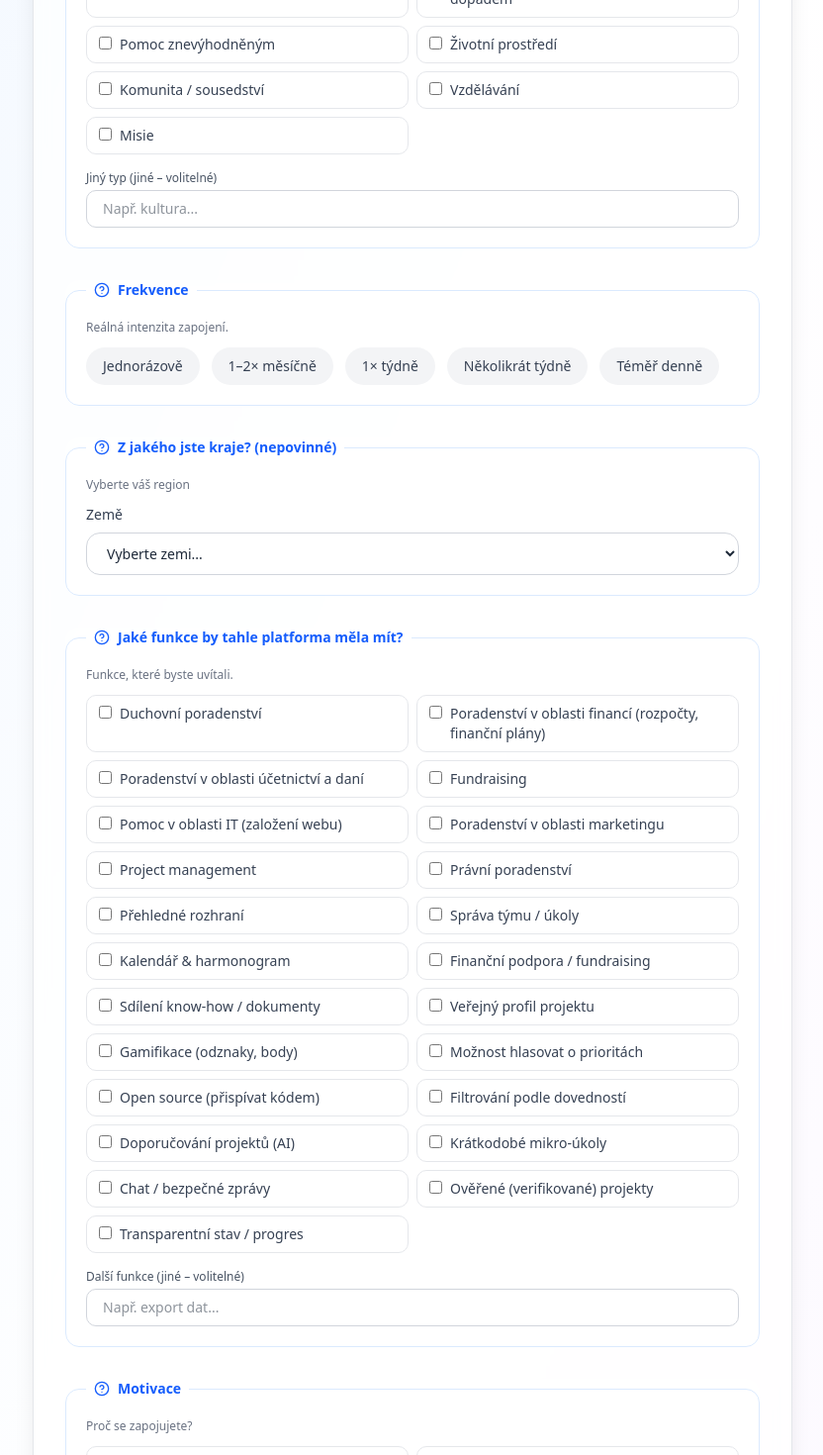
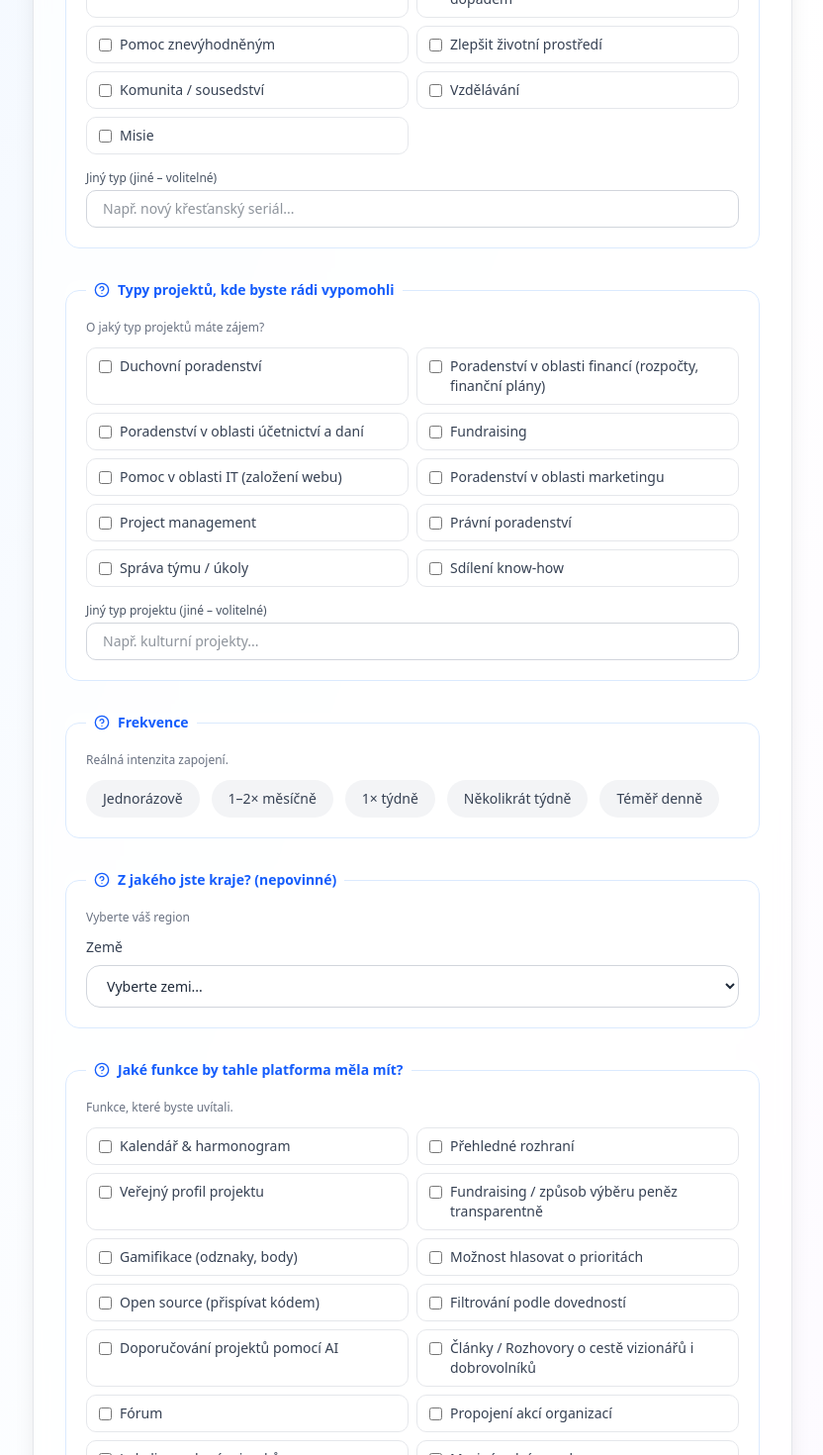
Before and after one commit to kindly-crowdsourcing/kindly, a Next.js app: page /dotaznik in a window 1280 px wide. Shown: the part 720-2190 px from the top of the page at 99% size, without its empty margins (223-1055 px from the left). Built offline with nearby package versions, Linux system fonts and the light colour scheme.

Commit message:
updated dotaznik

```diff
--- a/app/api/dotaznik/route.ts
+++ b/app/api/dotaznik/route.ts
@@ -16,6 +16,7 @@ interface SurveyData {
   feedback?: string;
   email?: string;
   souhlas?: boolean;
+  typyProjektu?: string[];
 }
 
 export async function POST(req: NextRequest) {
@@ -35,6 +36,7 @@ export async function POST(req: NextRequest) {
       feedback = "",
       email = "",
       souhlas = false,
+      typyProjektu = [],
     } = body || {};
 
     if (souhlas !== true) {
@@ -69,6 +71,7 @@ export async function POST(req: NextRequest) {
         .slice(0, 5000),
       email: typeof email === "string" ? email.trim().toLowerCase() : "",
       souhlas: true,
+      typyProjektu: normArr(typyProjektu),
       userAgent: req.headers.get("user-agent") || null,
       ip: req.headers.get("x-forwarded-for")?.split(",")[0]?.trim() || null,
       createdAt: new Date(),
--- a/app/dotaznik/page.tsx
+++ b/app/dotaznik/page.tsx
@@ -11,6 +11,7 @@ import {
   Sparkles,
   Globe,
 } from "lucide-react";
+import NewsletterForm from "@/components/NewsletterForm";
 
 // --- DEBUG: zjisti zda se komponenta remountuje (pak se ztratí state) ---
 const useMountDebug = () => {
@@ -38,6 +39,8 @@ interface FormState {
   motivaceOther: string;
   feedback: string;
   email: string;
+  typyProjektu: string[];
+  typyProjektuOther: string;
 }
 
 type FormAction =
@@ -61,6 +64,8 @@ const initialState: FormState = {
   motivaceOther: "",
   feedback: "",
   email: "",
+  typyProjektu: [],
+  typyProjektuOther: "",
 };
 
 // Moved out of component so object identity stays stable across renders
@@ -113,7 +118,7 @@ const OPTIONS = {
       "Lubuskie",
     ],
   },
-  projektFunkce: [
+  typyProjektu: [
     "Duchovní poradenství",
     "Poradenství v oblasti financí (rozpočty, finanční plány)",
     "Poradenství v oblasti účetnictví a daní",
@@ -122,21 +127,27 @@ const OPTIONS = {
     "Poradenství v oblasti marketingu",
     "Project management",
     "Právní poradenství",
+    "Správa týmu / úkoly",
+    "Sdílení know‑how",
+  ],
+  projektFunkce: [
+    "Kalendář & harmonogram",
     "Přehledné rozhraní",
-    "Správa týmu / úkoly",
-    "Kalendář & harmonogram",
-    "Finanční podpora / fundraising",
-    "Sdílení know‑how / dokumenty",
     "Veřejný profil projektu",
+    "Fundraising / způsob výběru peněz transparentně",
     "Gamifikace (odznaky, body)",
     "Možnost hlasovat o prioritách",
     "Open source (přispívat kódem)",
     "Filtrování podle dovedností",
-    "Doporučování projektů (AI)",
-    "Krátkodobé mikro‑úkoly",
+    "Doporučování projektů pomocí AI",
+    "Články / Rozhovory o cestě vizionářů i dobrovolníků",
+    "Fórum",
+    "Propojení akcí organizací",
+    "Lokalizace do více jazyků",
+    "Mezinárodní rozsah",
     "Chat / bezpečné zprávy",
-    "Ověřené (verifikované) projekty",
-    "Transparentní stav / progres",
+    "Ověřené (verifikované) projekty přes nás",
+    "Transparentní projekty",
   ],
   projektyZajem: [
     "Pomoc dětem",
@@ -144,7 +155,7 @@ const OPTIONS = {
     "Evangelizace",
     "Podnikání s pozitivním společenským dopadem",
     "Pomoc znevýhodněným",
-    "Životní prostředí",
+    "Zlepšit životní prostředí",
     "Komunita / sousedství",
     "Vzdělávání",
     "Misie",
@@ -291,7 +302,7 @@ const CheckGrid = ({
             value={v}
             checked={active}
             onChange={() => toggleArr(stateKey, v)}
-            className="mt-0.5 accent-blue-600"
+            className="mt-1 accent-blue-600"
           />
           <span className="text-gray-700 dark:text-gray-200">{v}</span>
         </label>
@@ -366,6 +377,9 @@ export default function DotaznikPage() {
       ),
       motivace: state.motivace.concat(
         state.motivaceOther ? [state.motivaceOther] : []
+      ),
+      typyProjektu: state.typyProjektu.concat(
+        state.typyProjektuOther ? [state.typyProjektuOther] : []
       ),
       // feedback and email are already in state
     };
@@ -452,7 +466,10 @@ export default function DotaznikPage() {
               )}
             </Section>
 
-            <Section title="Máte projekt/vizi/zájem?" desc="Co vás zajímá?">
+            <Section
+              title="Máte projekt či vizi?"
+              desc="Co byste rádi rozjeli a potřebujete s tím pomoci?"
+            >
               <CheckGrid
                 name="projektyZajem[]"
                 list={opts.projektyZajem}
@@ -463,7 +480,7 @@ export default function DotaznikPage() {
               <OtherInput
                 label="Jiný typ"
                 name="projektyZajemOther"
-                placeholder="Např. kultura..."
+                placeholder="Např. nový křesťanský seriál..."
                 value={state.projektyZajemOther}
                 onChange={(value) => setField("projektyZajemOther", value)}
               />
@@ -482,6 +499,26 @@ export default function DotaznikPage() {
                   />
                 </div>
               )}
+            </Section>
+
+            <Section
+              title="Typy projektů, kde byste rádi vypomohli"
+              desc="O jaký typ projektů máte zájem?"
+            >
+              <CheckGrid
+                name="typyProjektu[]"
+                list={opts.typyProjektu}
+                stateKey="typyProjektu"
+                state={state}
+                toggleArr={toggleArr}
+              />
+              <OtherInput
+                label="Jiný typ projektu"
+                name="typyProjektuOther"
+                placeholder="Např. kulturní projekty..."
+                value={state.typyProjektuOther}
+                onChange={(value) => setField("typyProjektuOther", value)}
+              />
             </Section>
 
             <Section title="Frekvence" desc="Reálná intenzita zapojení.">
```
